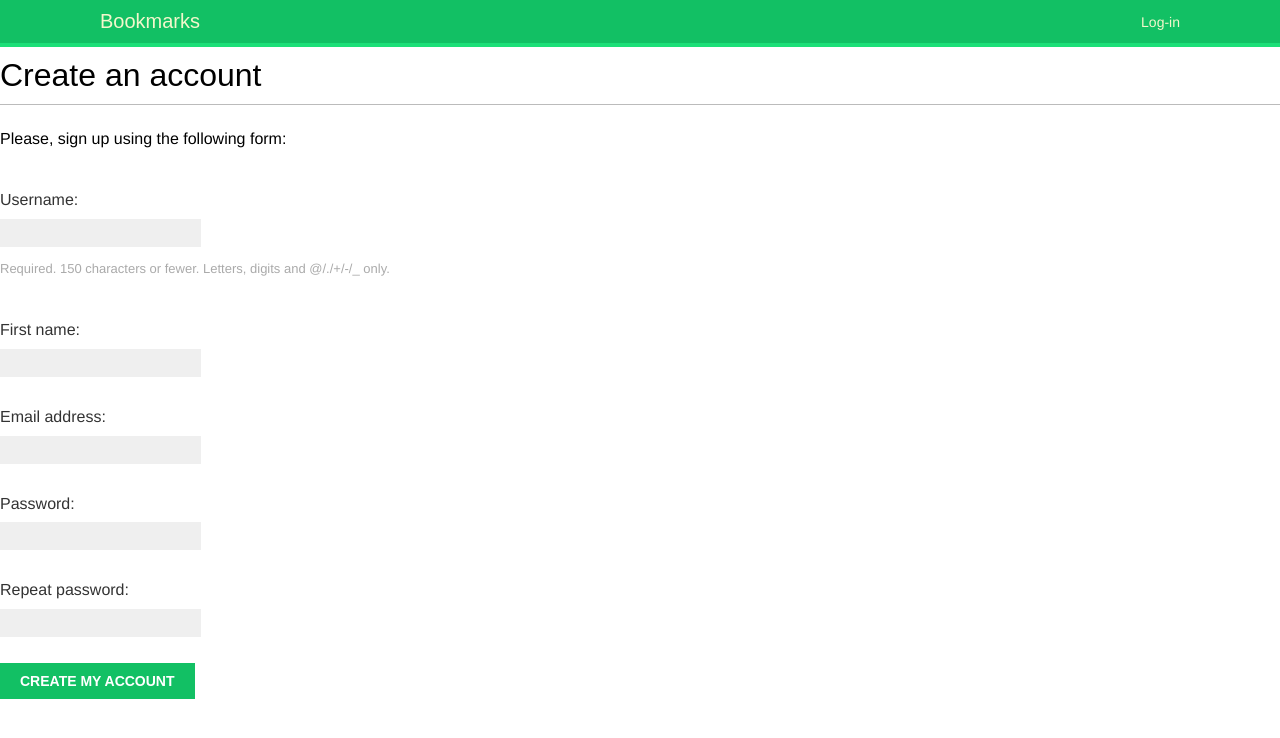
After one commit to 913647909/code-Django-by-example-bookmarks, a Django app: page /account/register/ in a window 1280 px wide. The commit adds this page. Shown: the top 738 px of the page. Run offline with Django 3.2, Linux system fonts and the light colour scheme; some web fonts are replaced.

Commit message:
增加用户注册功能

```diff
--- a/account/forms.py
+++ b/account/forms.py
@@ -1,6 +1,22 @@
 from django import forms
+from django.contrib.auth.models import User
 
 
 class LoginForm(forms.Form):
     username = forms.CharField()
     password = forms.CharField(widget=forms.PasswordInput)
+
+
+class UserRegistrationForm(forms.ModelForm):
+    password = forms.CharField(label='Password', widget=forms.PasswordInput)
+    password2 = forms.CharField(label='Repeat password', widget=forms.PasswordInput)
+
+    class Meta:
+        model = User
+        fields = ('username', 'first_name', 'email')
+
+    def clean_password2(self):
+        cd = self.cleaned_data
+        if cd['password'] != cd['password2']:
+            raise forms.ValidationError('Passwords don\'t match.')
+        return cd['password2']
--- /dev/null
+++ b/account/templates/account/register.html
@@ -0,0 +1,15 @@
+{% extends "base.html" %}
+
+{% block title %}
+    Create an account
+{% endblock %}
+
+{% block content %}
+    <h1>Create an account</h1>
+    <p>Please, sign up using the following form:</p>
+    <form action="." method="post">
+    {{ user_form.as_p }}
+    {% csrf_token %}
+    <p><input type="submit" value="Create my account"></p>
+    </form>
+{% endblock %}
--- a/account/templates/registration/login.html
+++ b/account/templates/registration/login.html
@@ -10,7 +10,7 @@
         please try again.
         </p>
         {% else %}
-        <p>Please, use the following form to log-in:</p>
+        <p>Please, use the following form to log-in. If you don't have an account <a href="{% url "register" %}">register here</a> </p>
     {% endif %}
     <div class="login-form">
         <form action="{% url 'login' %}" method="post">
--- a/account/urls.py
+++ b/account/urls.py
@@ -15,5 +15,6 @@ urlpatterns = [
     # path('password_reset/done', auth_views.PasswordResetDoneView.as_view(), name='password_reset_done'),
     # path('reset/<uidb64>/<token>/', auth_views.PasswordResetConfirmView.as_view(), name='password_reset_confirm'),
     # path('reset/done', auth_views.PasswordResetCompleteView.as_view(), name='password_reset_complete'),
+    path('register/', views.register, name='register'),
 
 ]
--- a/account/views.py
+++ b/account/views.py
@@ -3,7 +3,7 @@ from django.contrib.auth.decorators import login_required
 from django.http import HttpResponse
 from django.shortcuts import render
 
-from account.forms import LoginForm
+from account.forms import LoginForm, UserRegistrationForm
 
 
 def user_login(request):
@@ -28,3 +28,16 @@ def user_login(request):
 @login_required
 def dashboard(request):
     return render(request, 'account/dashboard.html', {'section': 'dashboard'})
+
+
+def register(request):
+    if request.method == 'POST':
+        user_form = UserRegistrationForm(request.POST)
+        if user_form.is_valid():
+            new_user = user_form.save(commit=False)
+            new_user.set_password(user_form.cleaned_data['password'])
+            new_user.save()
+            return render(request, 'account/register_done.html', {'new_user': new_user})
+    else:
+        user_form = UserRegistrationForm()
+    return render(request, 'account/register.html', {'user_form': user_form})
```
Also changed, not shown: account/templates/account/register_done.html (added, +9 -0 lines), README.md, db.sqlite3.
